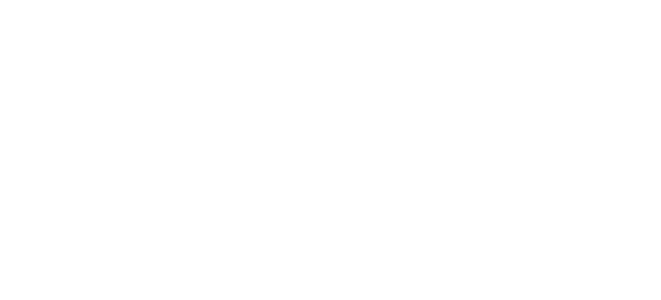
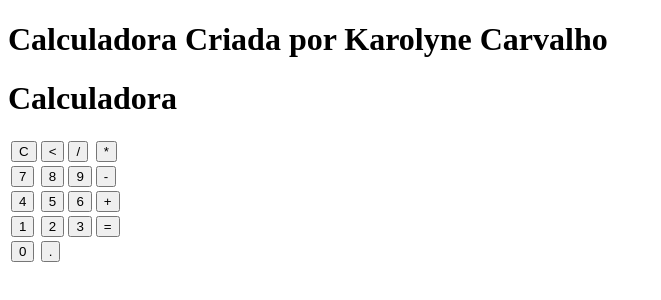
Before and after one commit to KarolyneC/Calculadora-JS-ADA, a plain HTML site: page index.html in a window 1280 px wide. Shown: the whole page, without its empty margins (0-661 px from the left). Drawn offline with Linux system fonts and the light colour scheme.

Commit message:
cria conteúdo principal da página html

```diff
--- a/index.html
+++ b/index.html
@@ -1,11 +1,53 @@
 <!DOCTYPE html>
-<html lang="en">
+<html lang="pt-br">
+
 <head>
     <meta charset="UTF-8">
     <meta name="viewport" content="width=device-width, initial-scale=1.0">
-    <title>Document</title>
+    <title>Calculadora</title>
 </head>
+
 <body>
+    <main>
+        <div class="fundo">
+            <h1>Calculadora Criada por Karolyne Carvalho</h1>
+            <div class="calculadora">
+                <h1>Calculadora</h1>
+                <p id="resultado"></p>
+                <table>
+                    <tr>
+                        <td><button>C</button></td>
+                        <td><button><</button></td>
+                        <td><button>/</button></td>
+                        <td><button>*</button></td>
+                    </tr>
+                    <tr>
+                        <td><button>7</button></td>
+                        <td><button>8</button></td>
+                        <td><button>9</button></td>
+                        <td><button>-</button></td>
+                    </tr>
+                    <tr>
+                        <td><button>4</button></td>
+                        <td><button>5</button></td>
+                        <td><button>6</button></td>
+                        <td><button>+</button></td>
+                    </tr>
+                    <tr>
+                        <td><button>1</button></td>
+                        <td><button>2</button></td>
+                        <td><button>3</button></td>
+                        <td><button>=</button></td>
+                    </tr>
+                    <tr>
+                        <td><button>0</button></td>
+                        <td><button>.</button></td>
+                    </tr>
+                </table>
+            </div>
+        </div>
+    </main>
 
 </body>
+
 </html>
```
